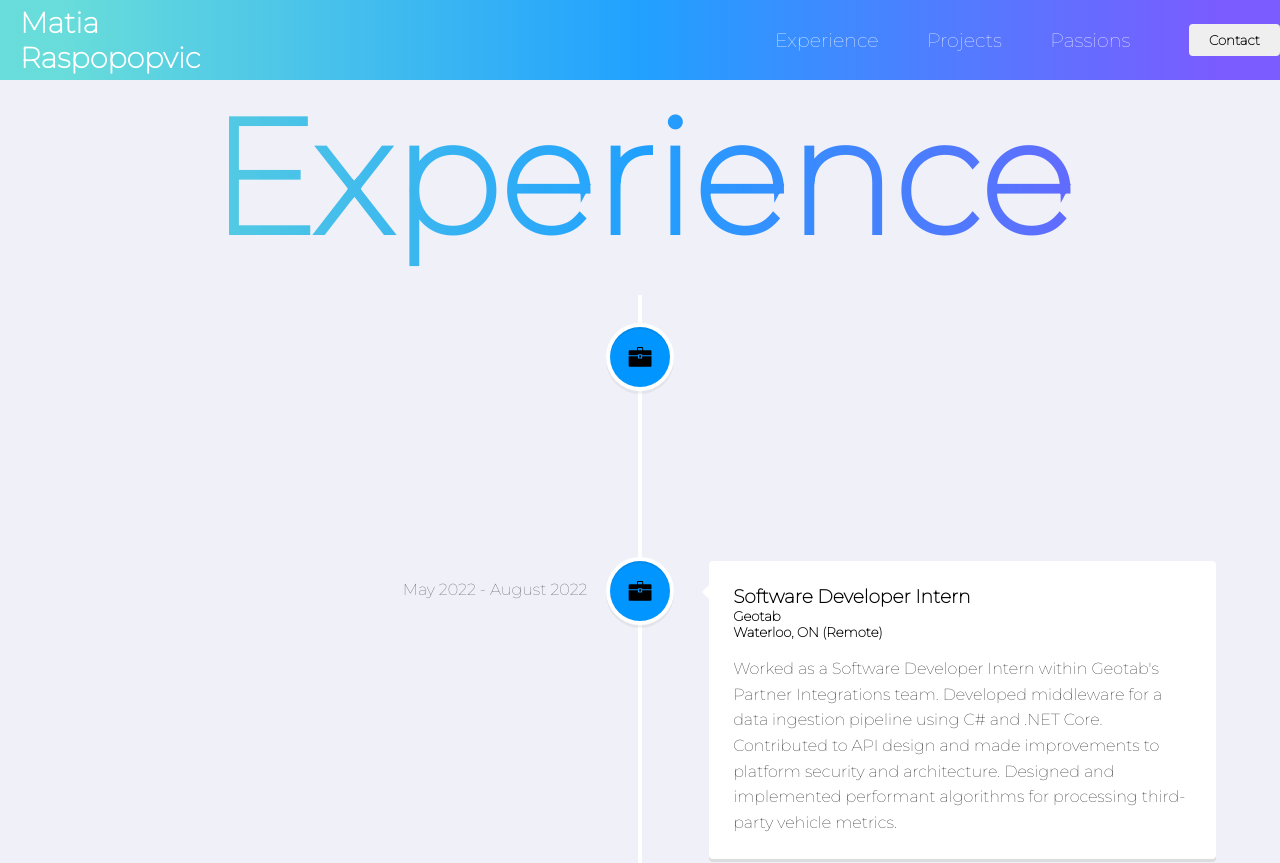
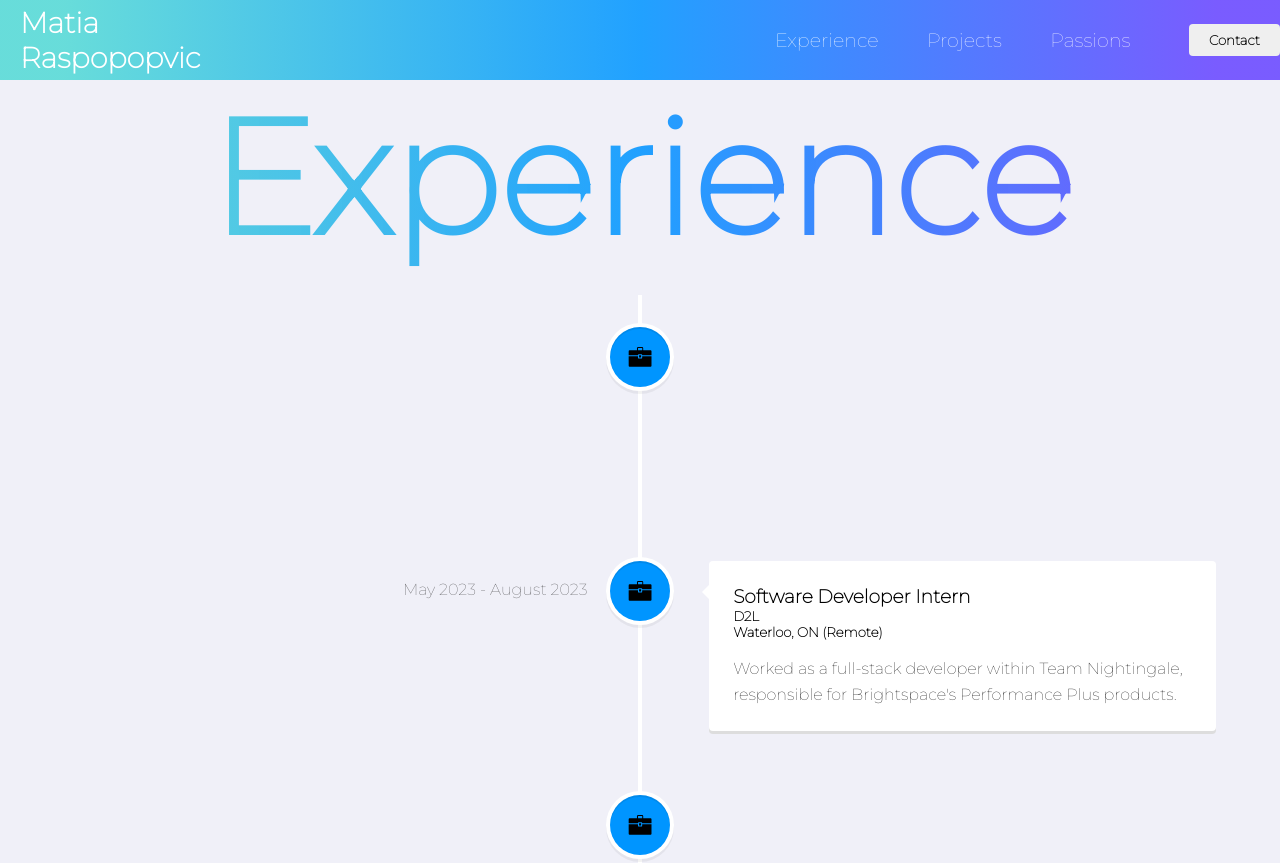
Before and after one commit to Matia-R/Porfolio, a React (Create React App) app: page /experience in a window 1280 px wide. Shown: the top 863 px of the page. Built offline with nearby package versions, Linux system fonts and the light colour scheme.

Commit message:
update experience

```diff
--- a/src/components/Home/Home.jsx
+++ b/src/components/Home/Home.jsx
@@ -5,7 +5,7 @@ import "./Home.css";
 
 class Home extends Component {
 
-    render () {
+    render() {
         return (
             <div>
                 <div className="pageTitle">
@@ -31,12 +31,12 @@ class Home extends Component {
                 </div>
                 <div class="heroContent">
                     <p>
-                    Hi! I’m a software developer and third-year computer science student at Carleton University (graduation date: May 2024).
-                    I’ve worked as a Software Developer Intern at Ciena and Geotab, where I’ve contributed to API design, developed automation, and improved security and infrastructure for backend web services.
-                    At heart, I’m passionate about software, and I’m eager to work on all areas of the stack.
+                        Hi! I’m a software developer and fourth-year computer science student at Carleton University (graduation date: May 2024).
+                        I’ve worked as a Software Developer Intern at D2L, Nokia, Geotab and Ciena, where I’ve contributed to API design, developed automation, and improved security and infrastructure for backend web services.
+                        At heart, I’m passionate about software, and I’m eager to work on all areas of the stack.
                     </p>
-                    <p style={ {padding: '1rem'} }>
-                    Please consider exploring this portfolio, downloading my resume, or messaging me if you'd like to know more. I’m always excited to meet new people and explore new opportunities!
+                    <p style={{ padding: '1rem' }}>
+                        Please consider exploring this portfolio, downloading my resume, or messaging me if you'd like to know more. I’m always excited to meet new people and explore new opportunities!
                     </p>
                     <Button
                         className='btn-solid'
@@ -51,8 +51,8 @@ class Home extends Component {
                             element.click();
 
                             document.body.removeChild(element);
-                    }}>Download Resume
-                </Button>
+                        }}>Download Resume
+                    </Button>
                 </div>
             </div>
         )
--- a/src/components/Timeline/TimelineItems.js
+++ b/src/components/Timeline/TimelineItems.js
@@ -1,4 +1,24 @@
 let timelineItems = [
+    {
+        title: "Teaching Assistant",
+        organization: "Carleton University",
+        location: "Ottawa, ON",
+        description:
+            "Teaching Assistant for the COMP 3005 course, Database Management Systems",
+        buttonText: "View Frontend Projects",
+        date: "January 2024 - April 2024",
+        type: "work",
+    },
+    {
+        title: "Software Developer Intern",
+        organization: "D2L",
+        location: "Waterloo, ON (Remote)",
+        description:
+            "Worked as a full-stack developer within Team Nightingale, responsible for Brightspace's Performance Plus products.",
+        buttonText: "View Frontend Projects",
+        date: "May 2023 - August 2023",
+        type: "work",
+    },
     {
         title: "Web Developer Intern",
         organization: "Nokia",
@@ -6,7 +26,7 @@ let timelineItems = [
         description:
             "Working as a front-end developer within Nokia's NSP application team.",
         buttonText: "View Frontend Projects",
-        date: "January 2023 - Present",
+        date: "January 2023 - April 2023",
         type: "work",
     },
     {
```
Also changed, not shown: 1 other file (tests, documents, lock files or other folders). Lines whose indentation alone changed are shown as unchanged.
